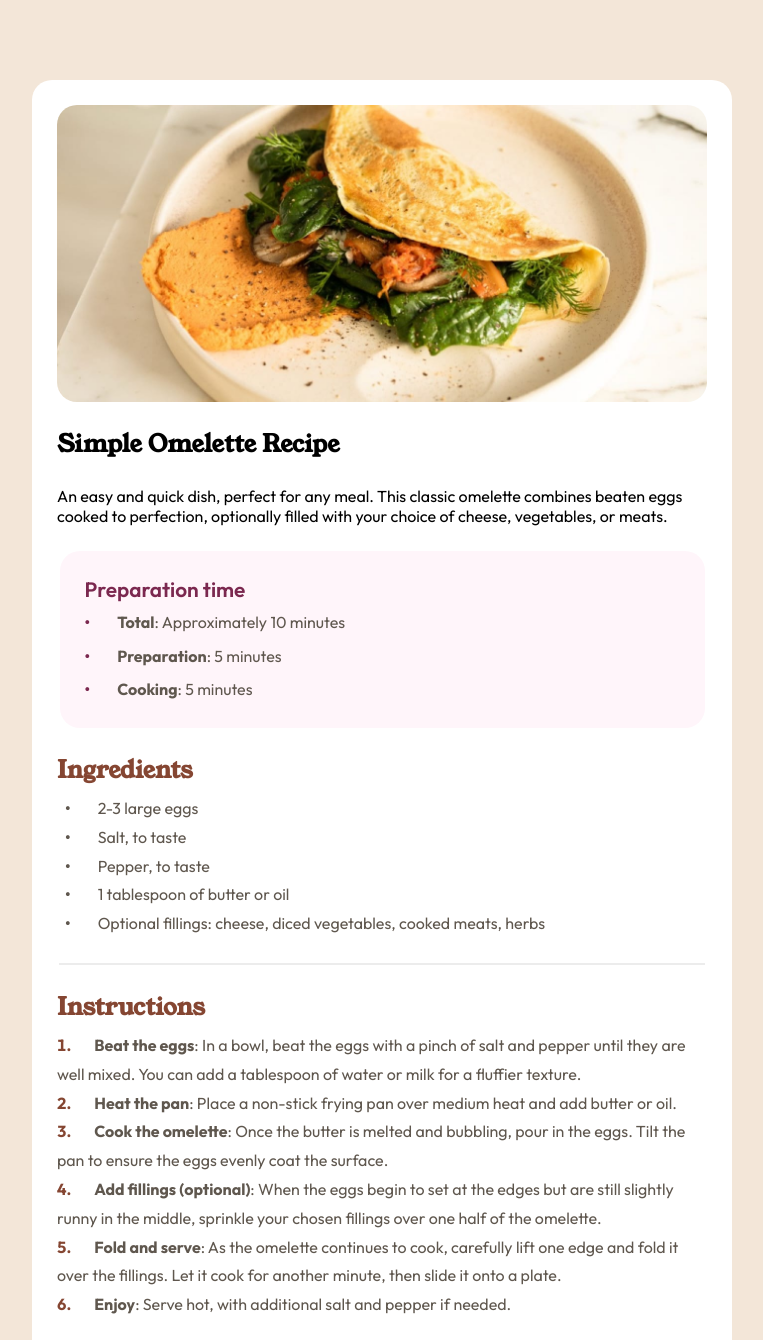
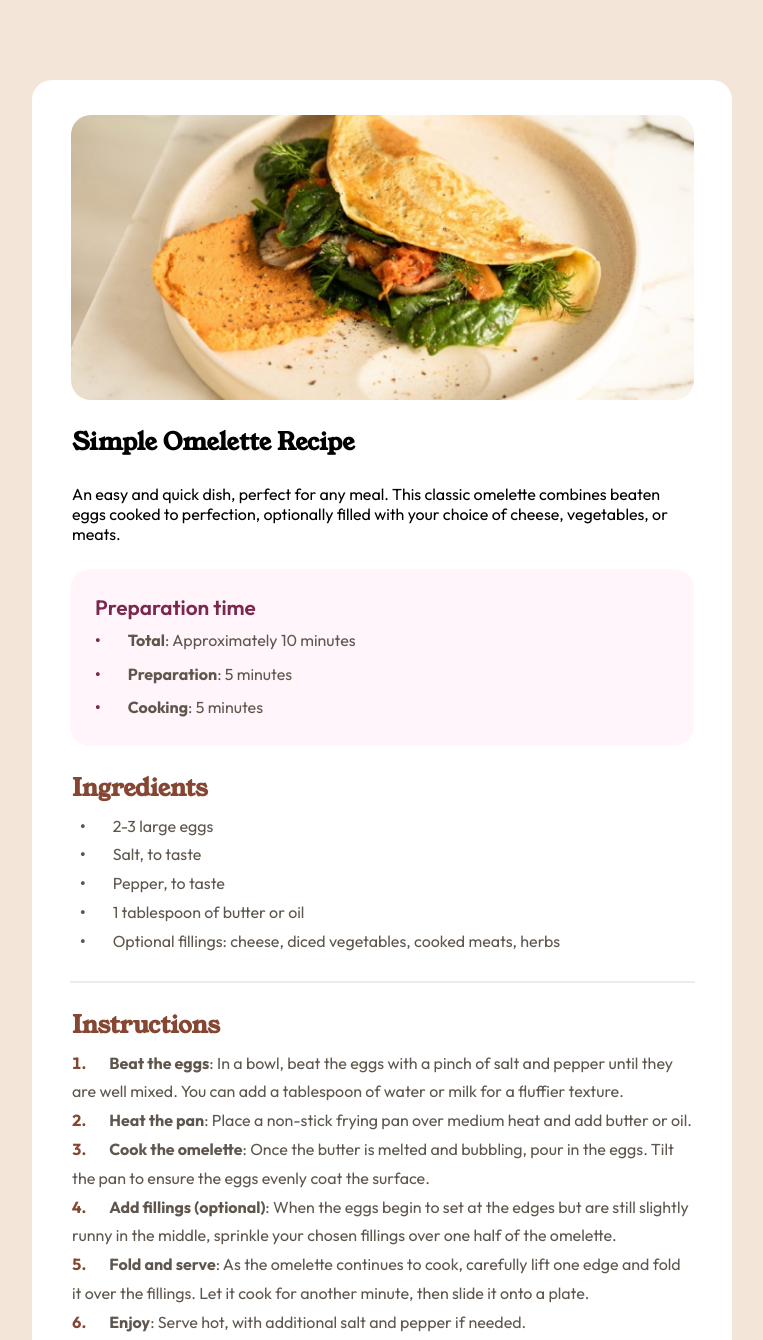
Before and after one commit to VI6IX/FrontendMentorRecipePage, a plain HTML site: page page/index.html in a window 1280 px wide. Shown: the top 1340 px of the page, without its empty margins (258-1021 px from the left). Drawn offline with Linux system fonts and the light colour scheme.

Commit message:
style: change margin and padding values

```diff
--- a/page/style/style.css
+++ b/page/style/style.css
@@ -49,10 +49,10 @@ figure {
 
 figure img {
     display: block;
-    margin-top: 25px;
+    margin-top: 35px;
     margin-left: auto;
     margin-right: auto;
-    width: 650px;
+    width: 89%;
     /* The image should be 100% relative to the viewport, not to the figure container */
     max-width: 100vw;
     border-radius: 20px;
@@ -73,8 +73,8 @@ figure img {
 }
 
 header {
-    margin-left: 25px;
-    margin-right: 25px;
+    margin-left: 40px;
+    margin-right: 40px;
 }
 
 header h1 {
@@ -93,7 +93,7 @@ section#prepTime {
     background-color: var(--rose50);
     margin: 0px auto 25px auto;
     padding: 25px;
-    max-width: 85%;
+    max-width: 82%;
     border-radius: 20px;
 }
 
@@ -124,7 +124,7 @@ section#prepTime li::before {
 }
 
 section#ingredients {
-    margin: 0px 25px 0px 25px;
+    margin: 0px 40px;
 }
 
 section#ingredients h2 {
@@ -158,11 +158,11 @@ hr {
     margin: 25px auto 25px auto;
     height: 0px;
     border: 1px solid rgba(0, 0, 0, 0.075);
-    width: 92%;
+    width: 89%;
 }
 
 section#instructions {
-    margin: 0px 25px;
+    margin: 0px 40px;
 }
 
 section#instructions h2 {
@@ -197,7 +197,7 @@ section#instructions li::before {
 }
 
 section#nutrition {
-    margin-left: 25px;
+    margin: 0px 40px;
     padding-bottom: 40px;
 }
 
@@ -214,7 +214,6 @@ section#nutrition p {
 
 section#nutrition table {
     border-collapse: collapse;
-    padding: 25px 25px 25px 32px;
 }
 
 section#nutrition th, td {
```
